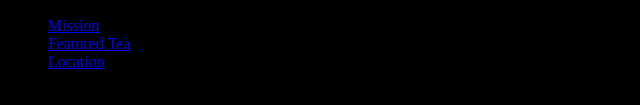
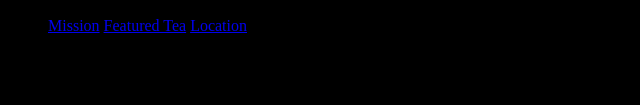
Before and after one commit to Agwarahans/agwarahans.github.io, a plain HTML site: page codeacademy/index.html in a window 1280 px wide. Shown: the part 311-416 px from the top of the page, without its empty margins (0-640 px from the left). Drawn offline with Linux system fonts and the light colour scheme.

Commit message:
update syle.css

```diff
--- a/codeacademy/style.css
+++ b/codeacademy/style.css
@@ -1,7 +1,7 @@
 * {
 	background-color: black;
 }
-.logo, .list.li {
+.logo, .list li {
 	display: inline-flex;
 }
 header {
```
